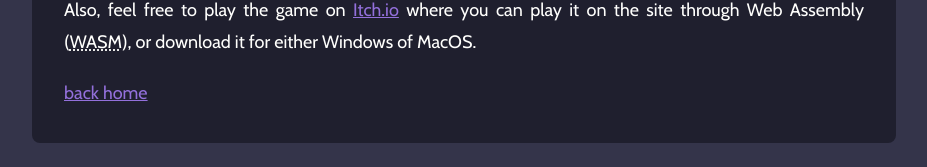
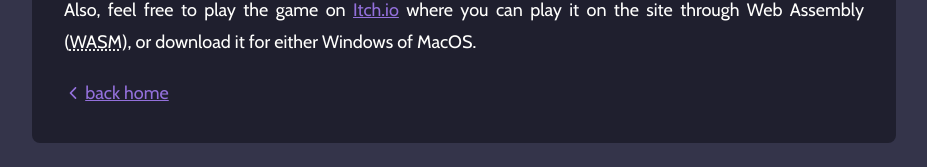
Before and after one commit to SamBWagner/port-flow, a Next.js app in the folder UI/: page /rust-game in a window 1280 px wide. Shown: the part 2996-3163 px from the top of the page, without its empty margins (176-1103 px from the left). Built offline with nearby package versions, Linux system fonts and the light colour scheme.

Commit message:
💄Animations - Make them consistent and snappy

```diff
--- a/UI/app/components/blogCard.module.css
+++ b/UI/app/components/blogCard.module.css
@@ -7,11 +7,11 @@
     padding: 20px;
     border-radius: 8px;
     cursor: pointer;
-    transition: box-shadow 0.3s ease-in-out;
+    transition: box-shadow 0.2s ease;
 
     background-color: var(--background-color-lightened);
 
-    transition: transform 0.1s ease-in-out, box-shadow 0.4s ease-in-out;
+    transition: transform 0.2s ease, box-shadow 0.3s ease-in-out;
     transform-origin: center;
 
     color: var(--white);
@@ -37,7 +37,7 @@
 .seeMoreIcon {
     height: 32px;
     color: var(--accent1);
-    transition: transform 0.3s ease;
+    transition: transform 0.2s ease;
 }
 
 .card:hover .seeMoreIcon {
--- a/UI/app/components/footer.module.css
+++ b/UI/app/components/footer.module.css
@@ -20,7 +20,7 @@
 .gitHub, .linkedIn {
     font-size: 2rem;
     color: var(--accent1);
-    transition: fill 0.3s ease, transform 0.3s ease;
+    transition: fill 0.2s ease, transform 0.2s ease;
 }
 
 .gitHub:hover, .linkedIn:hover {
--- a/UI/app/first-commander-deck/style.module.css
+++ b/UI/app/first-commander-deck/style.module.css
@@ -1,3 +1,9 @@
 .headerLink {
     text-decoration: none;
 }
+
+.goBackLink {
+    display: flex;
+    align-items: center;
+    gap: 0.2rem;
+}
--- a/UI/app/globals.css
+++ b/UI/app/globals.css
@@ -185,7 +185,7 @@ ul:not(#footer-list) li:nth-child(11)::before {
 a {
   color: var(--accent1);
   text-decoration: underline;
-  transition: color 0.3s ease, text-decoration 0.3s ease;
+  transition: color 0.2s ease, text-decoration 0.2s ease;
 }
 
 a:hover {
--- a/UI/app/rust-game/page.jsx
+++ b/UI/app/rust-game/page.jsx
@@ -1,16 +1,17 @@
 import Link from "next/link";
 import Footer from "../components/footer";
 import Header from "../components/header";
-import style from "./style.module.css";
+import styles from "./style.module.css";
+import { IoIosArrowBack } from "react-icons/io";
 
 export default function Page() {
   return (
     <>
-      <Link href="/" className={`${style.headerLink}`}>
+      <Link href="/" className={`${styles.headerLink}`}>
         <Header className={`container`} />
       </Link>
 
-      <main className={style.mainContainer}>
+      <main className={styles.mainContainer}>
         <h2 id="learning-rust-blog-heading" className="container blog-heading">
           Learning Rust
         </h2>
@@ -261,7 +262,10 @@ export default function Page() {
             </p>
 
             <p>
-              <Link href="/">back home</Link>
+              <Link href="/" className={`${styles.goBackLink}`}>
+                <IoIosArrowBack />
+                back home
+              </Link>
             </p>
           </section>
         </div>
--- a/UI/app/rust-game/style.module.css
+++ b/UI/app/rust-game/style.module.css
@@ -1,3 +1,9 @@
 .headerLink {
     text-decoration: none;
 }
+
+.goBackLink {
+    display: flex;
+    align-items: center;
+    gap: 0.2rem;
+}
```
Also changed, not shown: UI/app/first-commander-deck/page.jsx (+7 -3 lines).
